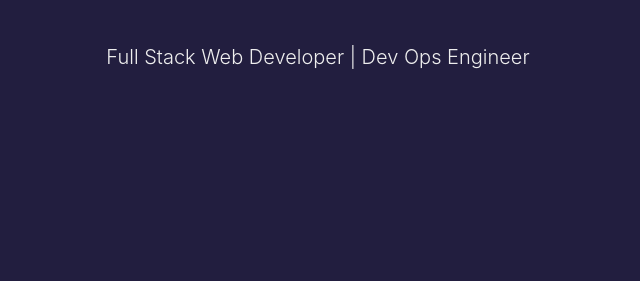
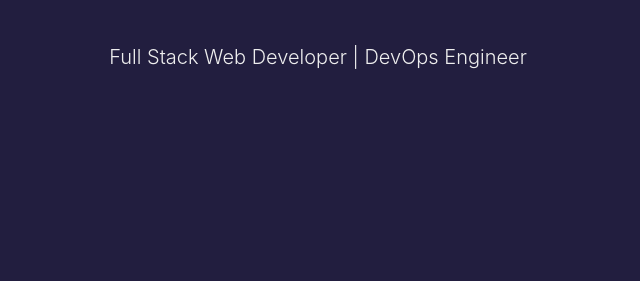
Before and after one commit to KelvinMitaki/portfolio, a plain HTML site: page index.html in a window 1280 px wide. Shown: the part 454-735 px from the top of the page, 322-962 px from the left. Drawn offline with nearby package versions, Linux system fonts and the light colour scheme.

Commit message:
fixed devops

```diff
--- a/index.html
+++ b/index.html
@@ -40,7 +40,7 @@
       </nav>
       <div class="landing-text">
         <h1>Kevin Mitaki</h1>
-        <h6>Full Stack Web Developer | Dev Ops Engineer</h6>
+        <h6>Full Stack Web Developer | DevOps Engineer</h6>
       </div>
     </header>
     <section class="about" id="about">
```
